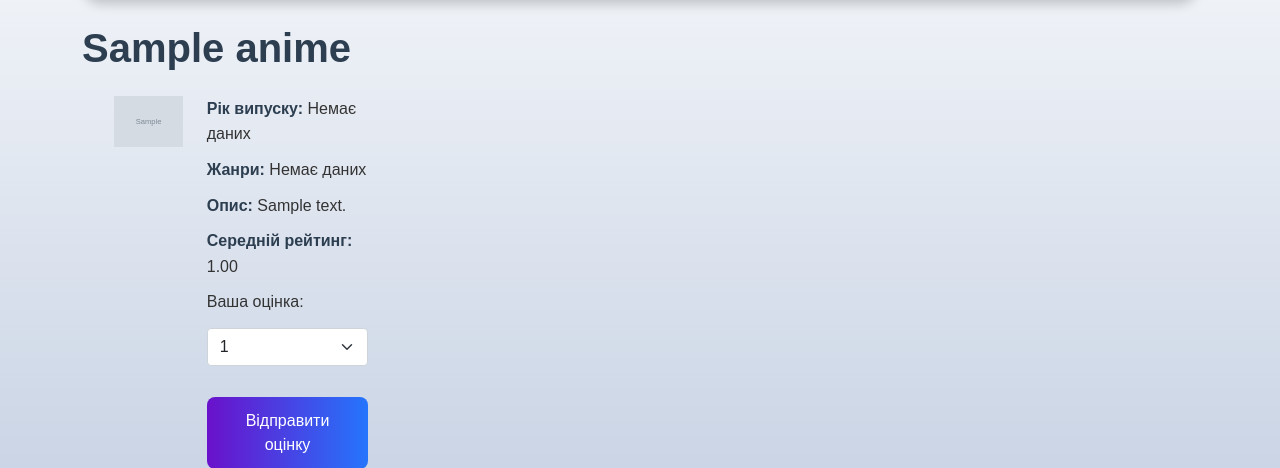
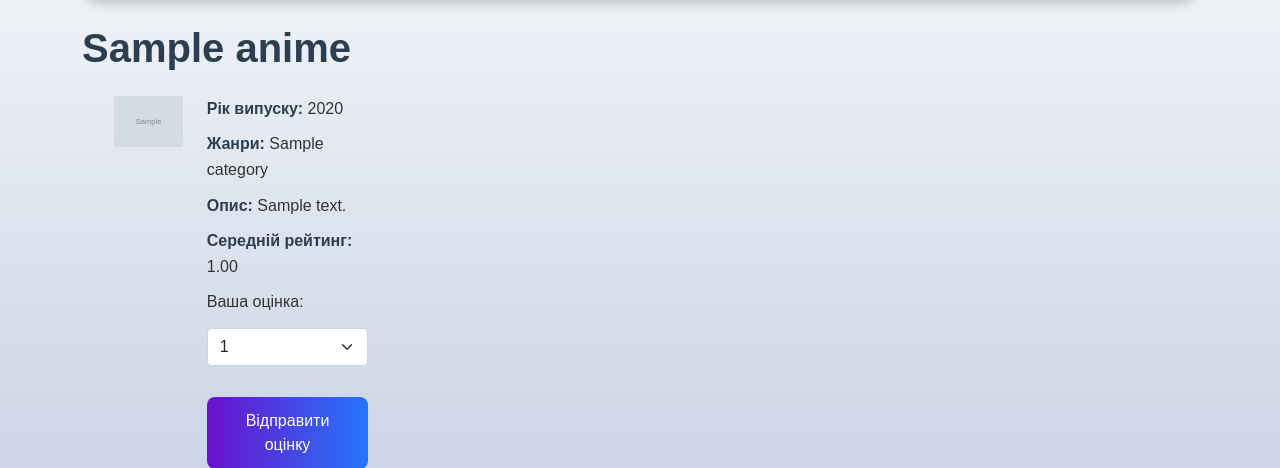
Before and after one commit to Head-Shot-53/anime_website, a Django app: page /1/ in a window 1280 px wide. Shown: the part 85-553 px from the top of the page. Run offline with Django 5.2, Linux system fonts and the light colour scheme; tables that the repository leaves empty hold one stand-in row (values such as "Sample post"); grey boxes marked "Sample" are stand-in pictures.

Commit message:
виправив помилку з виводом Жанру аніме

```diff
--- a/anime_list/templates/anime_list/anime_detail.html
+++ b/anime_list/templates/anime_list/anime_detail.html
@@ -11,8 +11,14 @@
                 {% endif %}
             </div>
             <div class="col-md-8">
-                <p><strong>Рік випуску:</strong> {% if anime.year %}{{ anime.year }}{% else %}Немає даних{% endif %}</p>
-                <p><strong>Жанри:</strong> {% if anime.genre %}{{ anime.genre }}{% else %}Немає даних{% endif %}</p>
+                <p><strong>Рік випуску:</strong> {% if anime.release_year %}{{ anime.release_year }}{% else %}Немає даних{% endif %}</p>
+                <p><strong>Жанри:</strong>
+                    {% for category in anime.categories.all %}
+                        {{ category.name }}{% if not forloop.last %}, {% endif %}
+                    {% empty %}
+                        Немає даних
+                    {% endfor %}
+                </p>
                 <p><strong>Опис:</strong> {% if anime.description %}{{ anime.description }}{% else %}Немає опису{% endif %}</p>
                 <p><strong>Середній рейтинг:</strong>
                     {% if average_rating %}
```
